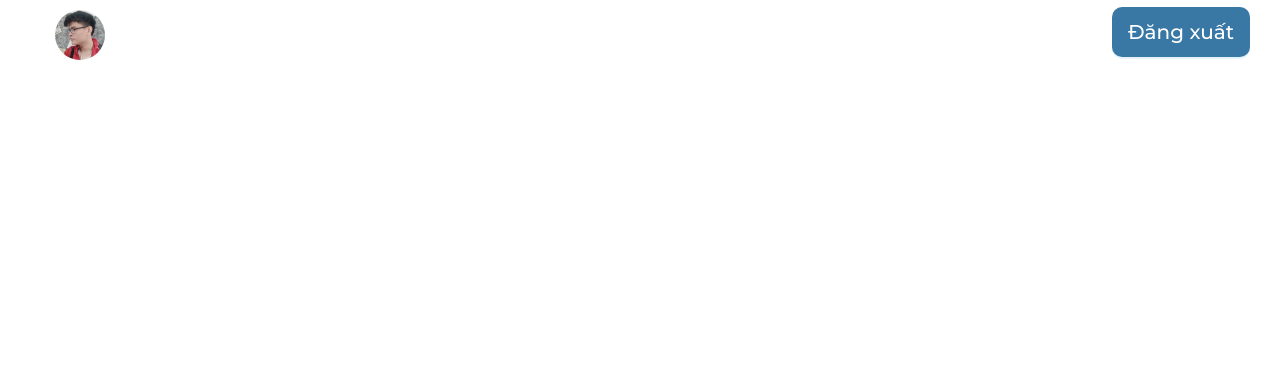
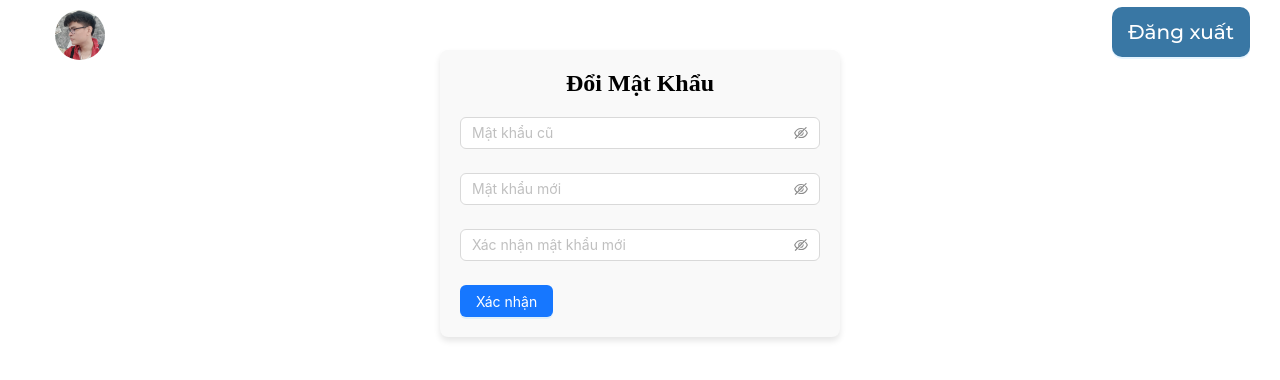
Before and after one commit to danglol240/CNPM, a React (Vite) app in the folder client/: page /change-password in a window 1280 px wide. Shown: the top 380 px of the page. Built offline with nearby package versions, Linux system fonts and the light colour scheme; sample sign-in values are in the browser's storage; the HTML template or start-up script is replaced by a standard one.

Commit message:
update phần login và thêm tìm kiếm bằng biển số

```diff
--- a/client/src/App.jsx
+++ b/client/src/App.jsx
@@ -6,6 +6,7 @@ import {
   useLocation,
   Navigate,
 } from "react-router-dom";
+import { AuthProvider, useAuth } from "./context/AuthContext.jsx";
 import Login from "./components/auth/Login";
 import Navbar from "./components/layout/Navbar";
 import Department from "./components/page/Department/Department";
@@ -13,12 +14,15 @@ import Fee from "./components/page/Fee/Fee";
 import People from "./components/page/People/People";
 import Home from "./components/page/Home/Home";
 import Vehicle from "./components/page/Vehicle/Vehicle";
+import ChangePassword from "./components/auth/ChangePassword";
 import "./App.css";
 
 // PrivateRoute component to handle protected routes
 const PrivateRoute = ({ children }) => {
   const location = useLocation();
-  const isAuthenticated = sessionStorage.getItem("checkLogin");
+  const { auth } = useAuth();
+  const isAuthenticated = auth.isAuthenticated;
+
   return isAuthenticated ? (
     children
   ) : (
@@ -36,6 +40,7 @@ const NavbarWrapper = () => {
 // App component including navigation and routing logic
 const App = () => {
   return (
+    <AuthProvider>
       <BrowserRouter>
         <NavbarWrapper />
         <Routes>
@@ -80,8 +85,17 @@ const App = () => {
               </PrivateRoute>
             }
           />
+          <Route
+            path="/change-password"
+            element={
+              <PrivateRoute>
+                <ChangePassword />
+              </PrivateRoute>
+            }
+          />
         </Routes>
       </BrowserRouter>
+    </AuthProvider>
   );
 };
 
--- /dev/null
+++ b/client/src/components/auth/ChangePassword.css
@@ -0,0 +1,13 @@
+.change-password-container {
+    max-width: 400px;
+    margin: 50px auto;
+    padding: 20px;
+    background: #f9f9f9;
+    border-radius: 8px;
+    box-shadow: 0 4px 6px rgba(0, 0, 0, 0.1);
+  }
+
+  h2 {
+    text-align: center;
+    margin-bottom: 20px;
+  }
--- /dev/null
+++ b/client/src/components/auth/ChangePassword.jsx
@@ -0,0 +1,76 @@
+import React, { useState } from "react";
+import { Button, Input, Form, message } from "antd";
+import { useNavigate } from "react-router-dom";
+import { useAuth } from "../../context/AuthContext";
+import "./ChangePassword.css";
+
+const ChangePassword = () => {
+  const { auth, updatePassword } = useAuth(); // Lấy auth và updatePassword từ context
+  const navigate = useNavigate();
+  const [changePassword, setChangePassword] = useState({
+    oldPassword: "",
+    newPassword: "",
+    confirmNewPassword: "",
+  });
+
+  const onChangePasswordField = (field) => (e) => {
+    setChangePassword({ ...changePassword, [field]: e.target.value });
+  };
+
+  const handleChangePassword = () => {
+    const { oldPassword, newPassword, confirmNewPassword } = changePassword;
+
+    if (newPassword !== confirmNewPassword) {
+      message.error("Mật khẩu mới và xác nhận mật khẩu không khớp.");
+      return;
+    }
+
+    if (oldPassword !== auth.defaultPassword) {
+      message.error("Mật khẩu cũ không đúng.");
+      console.log("Mật khẩu cũ không đúng:", auth.defaultPassword);
+      return;
+    }
+
+    updatePassword(newPassword); // Cập nhật mật khẩu trong AuthContext
+    console.log("Mật khẩu mới đã được cập nhật:", newPassword);
+
+    setChangePassword({ oldPassword: "", newPassword: "", confirmNewPassword: "" });
+    message.success("Mật khẩu đã được cập nhật thành công.");
+    navigate("/login"); // Quay lại trang đăng nhập
+  };
+
+
+  return (
+    <div className="change-password-container">
+      <h2>Đổi Mật Khẩu</h2>
+      <Form>
+        <Form.Item>
+          <Input.Password
+            placeholder="Mật khẩu cũ"
+            value={changePassword.oldPassword}
+            onChange={onChangePasswordField("oldPassword")}
+          />
+        </Form.Item>
+        <Form.Item>
+          <Input.Password
+            placeholder="Mật khẩu mới"
+            value={changePassword.newPassword}
+            onChange={onChangePasswordField("newPassword")}
+          />
+        </Form.Item>
+        <Form.Item>
+          <Input.Password
+            placeholder="Xác nhận mật khẩu mới"
+            value={changePassword.confirmNewPassword}
+            onChange={onChangePasswordField("confirmNewPassword")}
+          />
+        </Form.Item>
+        <Button type="primary" onClick={handleChangePassword}>
+          Xác nhận
+        </Button>
+      </Form>
+    </div>
+  );
+};
+
+export default ChangePassword;
--- a/client/src/components/auth/login.jsx
+++ b/client/src/components/auth/login.jsx
@@ -1,23 +1,24 @@
 import React, { useState } from "react";
 import { Input, Button, message } from "antd";
 import { useNavigate } from "react-router-dom";
+import { useAuth } from "../../context/AuthContext"; // Đảm bảo đường dẫn đúng với AuthContext
 
 const Login = () => {
   const navigate = useNavigate();
+  const { login, changePassword } = useAuth(); // Lấy hàm từ useAuth
   const [value, setValue] = useState({
     userName: "",
     password: "",
-    defaultPassword: "123"
   });
-  const [changePassword, setChangePassword] = useState({
+  const [passwordFields, setPasswordFields] = useState({
     oldPassword: "",
     newPassword: "",
     confirmNewPassword: "",
   });
   const [isChangingPassword, setIsChangingPassword] = useState(false);
-  const [touched, setTouched] = useState({});
   const [loading, setLoading] = useState(false);
   const [errorLogin, setErrorLogin] = useState(false);
+  const [touched, setTouched] = useState({});
 
   const onBlurField = (field) => () => {
     setTouched({ ...touched, [field]: true });
@@ -29,7 +30,7 @@ const Login = () => {
   };
 
   const onChangePasswordField = (field) => (e) => {
-    setChangePassword({ ...changePassword, [field]: e.target.value });
+    setPasswordFields({ ...passwordFields, [field]: e.target.value });
   };
 
   const check = (field) => {
@@ -38,15 +39,15 @@ const Login = () => {
     return true;
   };
 
-  const submit = async (e) => {
+  const handleSubmit = async (e) => {
     e.preventDefault();
     setLoading(true);
 
-    // Giả lập API call đăng nhập
     setTimeout(() => {
-      if (value.userName === "admin@1" && value.password === value.defaultPassword) {
+      const isSuccess = login(value.userName, value.password); // Sử dụng login từ AuthContext
+      console.log("Mật khẩu đăng nhập:", value.password);
+      if (isSuccess) {
         message.success("Đăng nhập thành công");
-        sessionStorage.setItem("checkLogin", true);
         navigate("/");
       } else {
         setErrorLogin(true);
@@ -55,25 +56,29 @@ const Login = () => {
     }, 1500);
   };
 
-  const handleChangePassword = async () => {
-    if (changePassword.newPassword !== changePassword.confirmNewPassword) {
+
+
+
+  const handlePasswordChange = async () => {
+    const { oldPassword, newPassword, confirmNewPassword } = passwordFields;
+
+    if (newPassword !== confirmNewPassword) {
       message.error("Mật khẩu mới và xác nhận mật khẩu không khớp.");
       return;
     }
 
-    if (changePassword.oldPassword !== value.defaultPassword) {
-      message.error("Mật khẩu cũ không đúng.");
-      return;
+    try {
+      await changePassword(oldPassword, newPassword);
+      message.success("Mật khẩu đã được cập nhật thành công.");
+      setPasswordFields({
+        oldPassword: "",
+        newPassword: "",
+        confirmNewPassword: "",
+      });
+      setIsChangingPassword(false);
+    } catch (error) {
+      message.error(error.message || "Đổi mật khẩu thất bại.");
     }
-
-    setValue({ ...value, defaultPassword: changePassword.newPassword });
-    setChangePassword({
-      oldPassword: "",
-      newPassword: "",
-      confirmNewPassword: "",
-    });
-    message.success("Mật khẩu đã được cập nhật thành công.");
-    setIsChangingPassword(false);
   };
 
   return (
@@ -85,7 +90,7 @@ const Login = () => {
 
             {!isChangingPassword ? (
               // Form Đăng nhập
-              <form className="form-login" onSubmit={submit}>
+              <form className="form-login" onSubmit={handleSubmit}>
                 <Input
                   value={value.userName}
                   onChange={onChangeValue("userName")}
@@ -132,21 +137,21 @@ const Login = () => {
               // Form Đổi mật khẩu
               <div className="form-login">
                 <Input
-                  value={changePassword.oldPassword}
+                  value={passwordFields.oldPassword}
                   onChange={onChangePasswordField("oldPassword")}
                   type="password"
                   className="input-login"
                   placeholder="Mật khẩu cũ"
                 />
                 <Input
-                  value={changePassword.newPassword}
+                  value={passwordFields.newPassword}
                   onChange={onChangePasswordField("newPassword")}
                   type="password"
                   className="input-login"
                   placeholder="Mật khẩu mới"
                 />
                 <Input
-                  value={changePassword.confirmNewPassword}
+                  value={passwordFields.confirmNewPassword}
                   onChange={onChangePasswordField("confirmNewPassword")}
                   type="password"
                   className="input-login"
@@ -155,7 +160,7 @@ const Login = () => {
                 <Button
                   className="btn-login"
                   type="primary"
-                  onClick={handleChangePassword}
+                  onClick={handlePasswordChange}
                   loading={loading}
                 >
                   Đổi mật khẩu
--- a/client/src/components/layout/Navbar.jsx
+++ b/client/src/components/layout/Navbar.jsx
@@ -27,7 +27,7 @@ const Navbar = () => {
 
   return (
     <div className="navbar">
-      <div className="icon-nav-all">
+      <div className="icon-nav-all" onClick={() => navigate("/change-password")} style={{ cursor: "pointer" }}>
         <img src="/pic/KienDInh.jfif" className="icon-nav" size={50}/>
         <h1>Admin</h1>
       </div>
--- /dev/null
+++ b/client/src/context/AuthContext.jsx
@@ -0,0 +1,38 @@
+import React, { createContext, useContext, useState } from "react";
+
+const AuthContext = createContext();
+
+export const AuthProvider = ({ children }) => {
+  const [auth, setAuth] = useState({
+    isAuthenticated: !!sessionStorage.getItem("checkLogin"),
+    userName: "admin@1",
+    defaultPassword: "123", // Mật khẩu mặc định
+  });
+
+  const login = (userName, password) => {
+    if (userName === auth.userName && password === auth.defaultPassword) {
+      sessionStorage.setItem("checkLogin", true);
+      setAuth({ ...auth, isAuthenticated: true });
+      return true; // Đăng nhập thành công
+    }
+    return false; // Đăng nhập thất bại
+  };
+
+  const logout = () => {
+    sessionStorage.removeItem("checkLogin");
+    setAuth({ ...auth, isAuthenticated: false });
+  };
+
+  const updatePassword = (newPassword) => {
+    setAuth((prev) => ({ ...prev, defaultPassword: newPassword }));
+    console.log("Mật khẩu đã được cập nhật:", newPassword);
+  };
+
+  return (
+    <AuthContext.Provider value={{ auth, login, logout, updatePassword }}>
+      {children}
+    </AuthContext.Provider>
+  );
+};
+
+export const useAuth = () => useContext(AuthContext);
```
Also changed, not shown: client/src/components/page/Vehicle/Vehicle.jsx (+9 -1 lines). Lines whose indentation alone changed are shown as unchanged.
